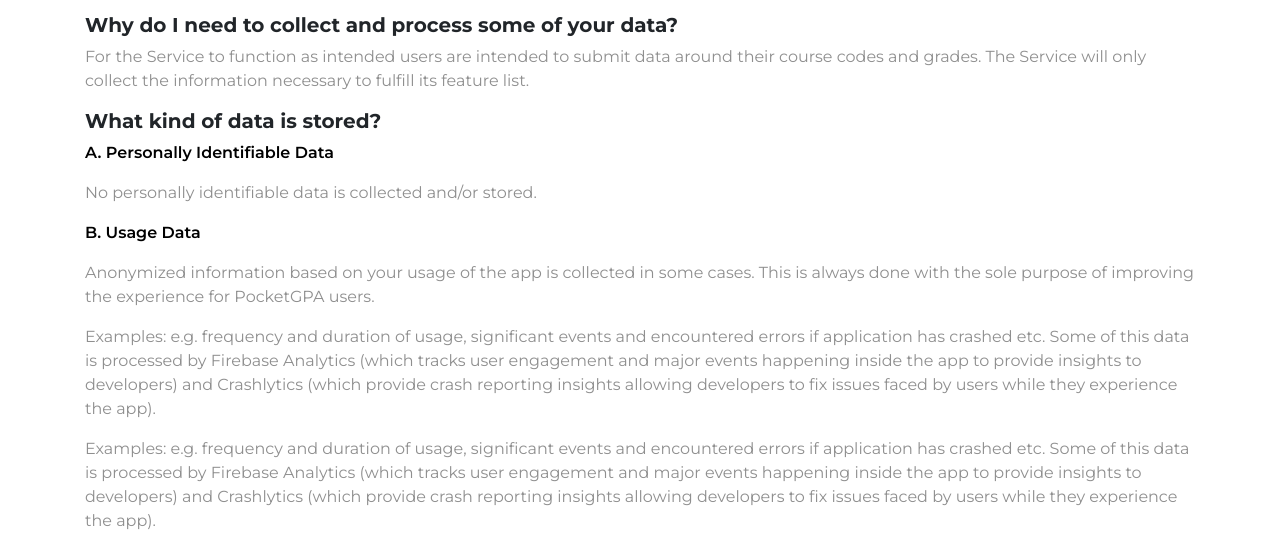
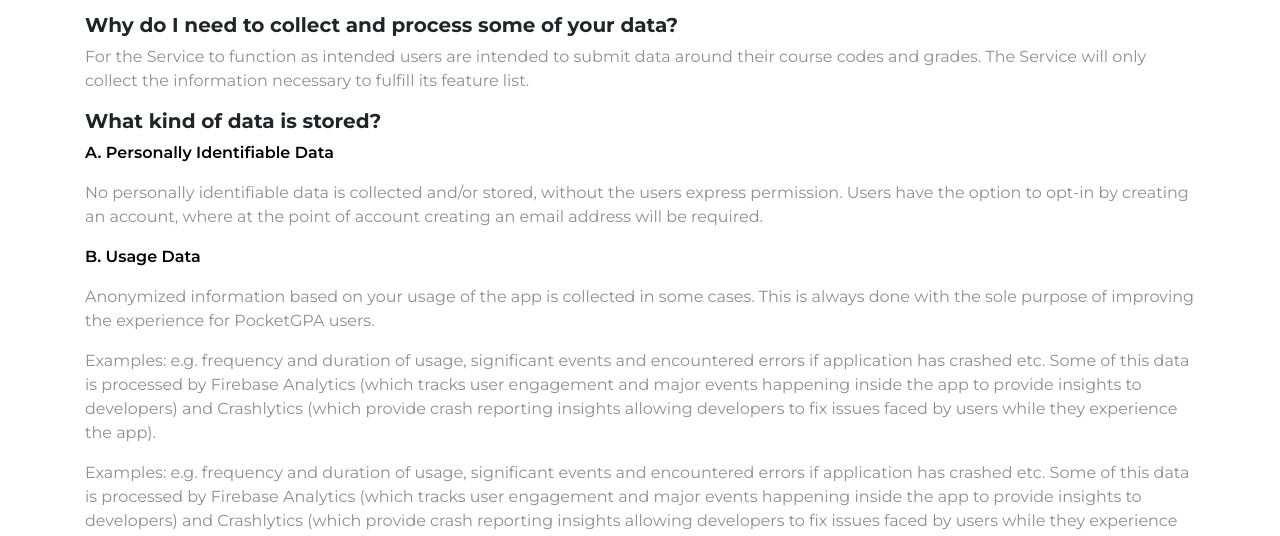
Before and after one commit to tiannahenrylewis/tiannahenrylewis.github.io, a plain HTML site: page pocketgpa_privacypolicy.html in a window 1280 px wide. Shown: the part 262-798 px from the top of the page. Drawn offline with nearby package versions, Linux system fonts and the light colour scheme.

Commit message:
Update pocketgpa_privacypolicy.html

```diff
--- a/pocketgpa_privacypolicy.html
+++ b/pocketgpa_privacypolicy.html
@@ -98,7 +98,7 @@
       <p style="font-weight: 600; color: #000">
         A. Personally Identifiable Data
       </p>
-      <p>No personally identifiable data is collected and/or stored.</p>
+      <p>No personally identifiable data is collected and/or stored, without the users express permission. Users have the option to opt-in by creating an account, where at the point of account creating an email address will be required.</p>
       <p style="font-weight: 600; color: #000">B. Usage Data</p>
       <p>
         Anonymized information based on your usage of the app is collected in
```
